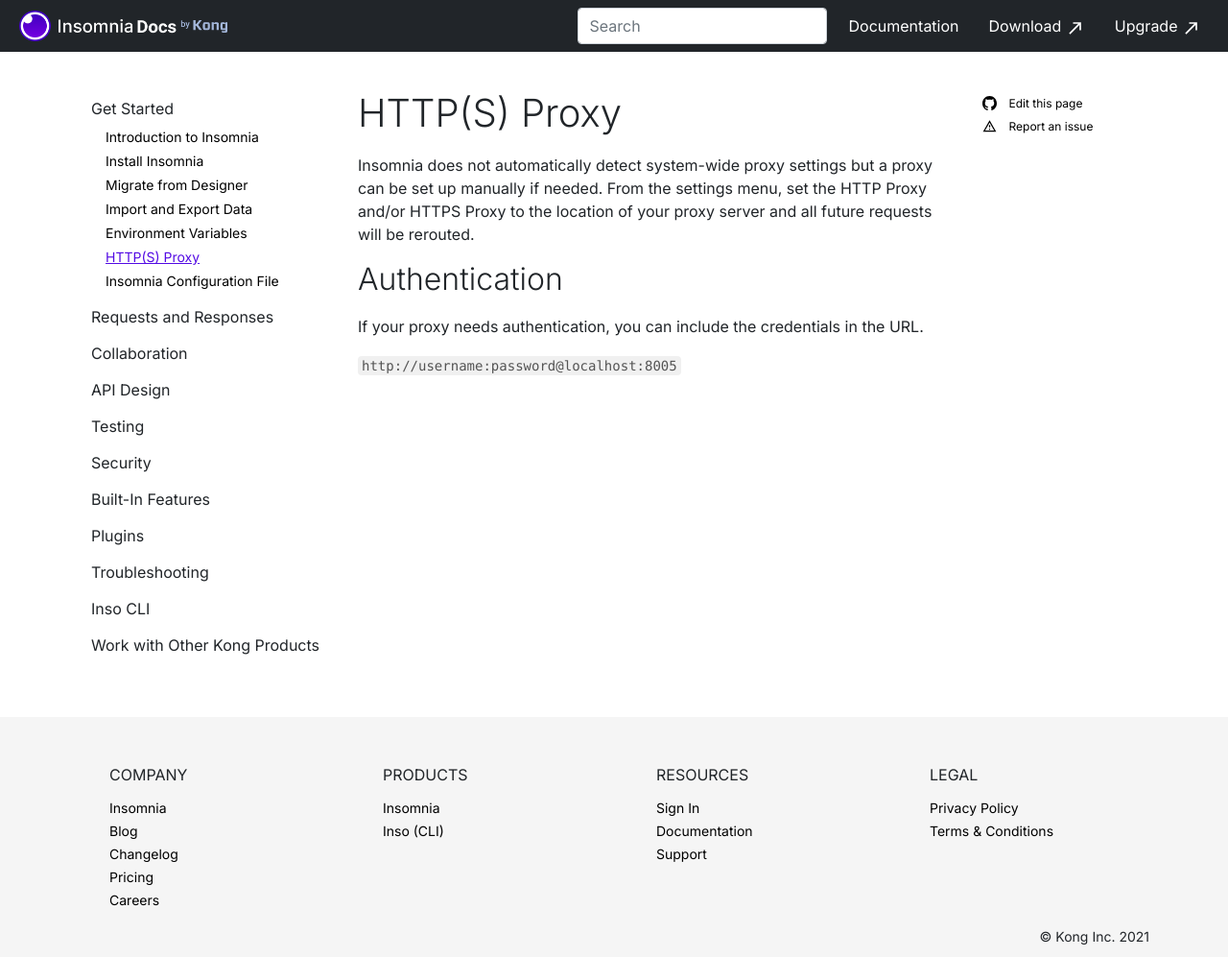
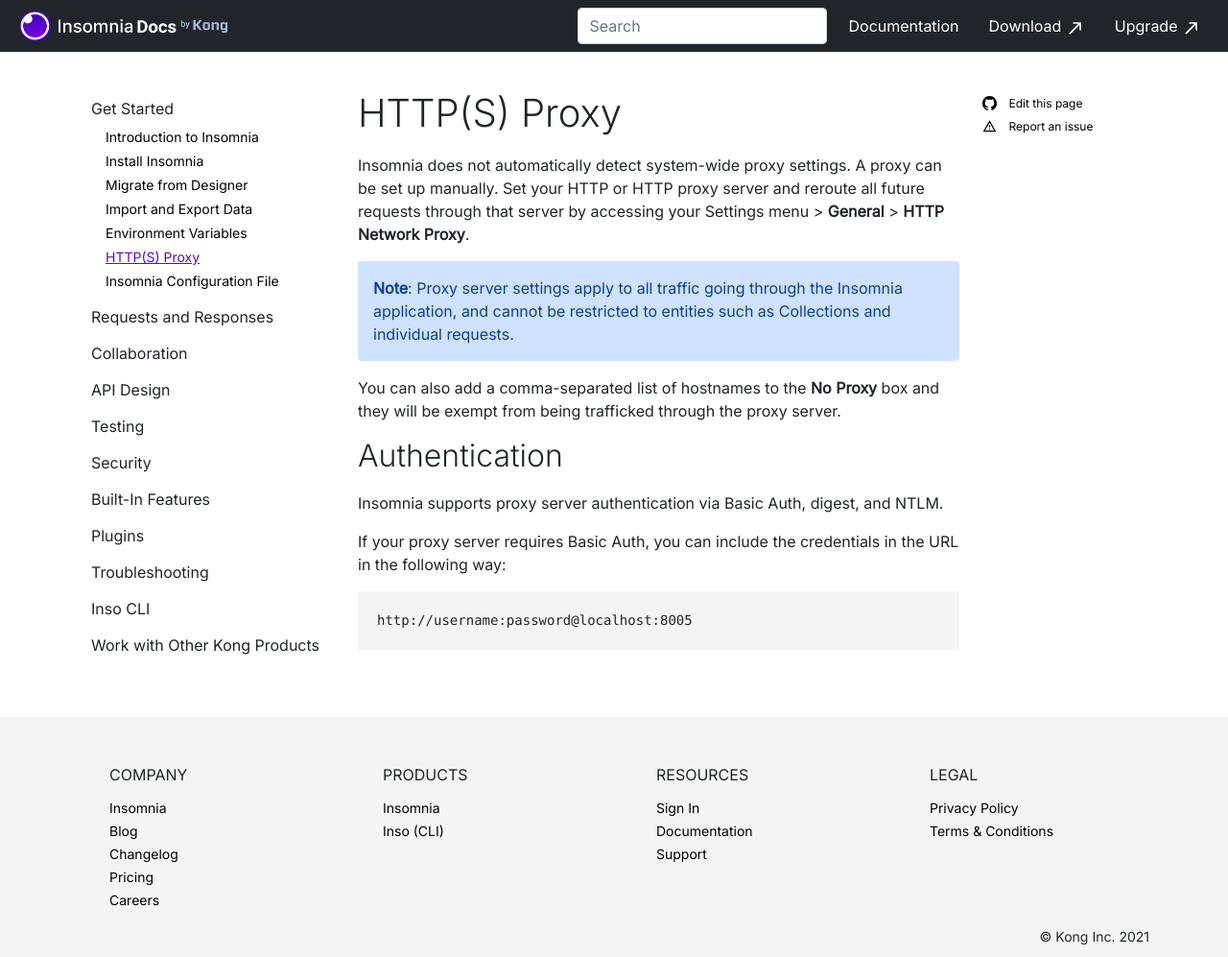
Before and after one commit to Kong/insomnia-docs, a Jekyll site: the page built from docs/insomnia/http-proxy.md, in a window 1280 px wide and 997 px high. Shown: the whole window at 96% size. Built offline with Jekyll 4.4.1, drawn with Linux system fonts in a browser that asks for light colours; comment, search, counter and statistics services are not loaded.

Commit message:
[DOCU-1987] add Proxy settings content

````diff
--- a/docs/insomnia/http-proxy.md
+++ b/docs/insomnia/http-proxy.md
@@ -5,10 +5,19 @@
 category-url: get-started
 ---
 
-Insomnia does not automatically detect system-wide proxy settings but a proxy can be set up manually if needed. From the settings menu, set the HTTP Proxy and/or HTTPS Proxy to the location of your proxy server and all future requests will be rerouted.
+Insomnia does not automatically detect system-wide proxy settings. A proxy can be set up manually. Set your HTTP or HTTP proxy server and reroute all future requests through that server by accessing your Settings menu > **General** > **HTTP Network Proxy**.
+
+{:.alert .alert-primary}
+**Note**: Proxy server settings apply to all traffic going through the Insomnia application, and cannot be restricted to entities such as Collections and individual requests.
+
+You can also add a comma-separated list of hostnames to the **No Proxy** box and they will be exempt from being trafficked through the proxy server.
 
 ## Authentication
 
-If your proxy needs authentication, you can include the credentials in the URL.
+Insomnia supports proxy server authentication via Basic Auth, digest, and NTLM.
 
-`http://username:password@localhost:8005`
+If your proxy server requires Basic Auth, you can include the credentials in the URL in the following way:
+
+```bash
+http://username:password@localhost:8005
+```
````
